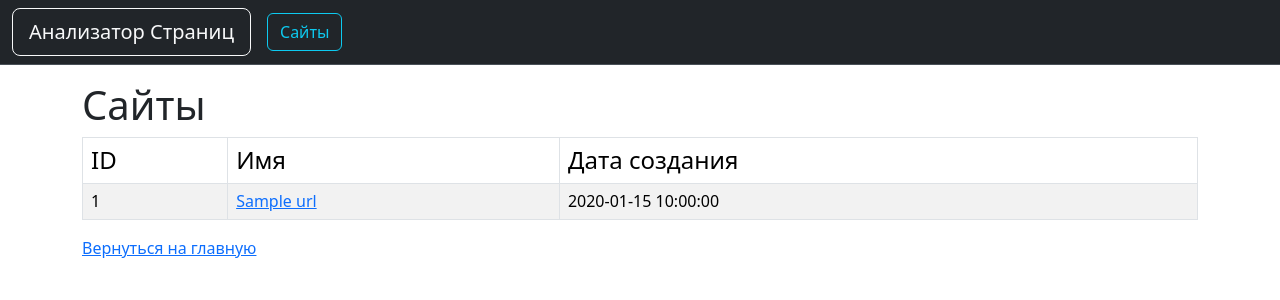
After one commit to Ker0s1n/python-project-83, a Flask app: page /urls in a window 1280 px wide. The commit adds this page. Shown: the top 300 px of the page. Run offline with Flask 3, Linux system fonts and the light colour scheme; a database or web service that is not in the repository returns one stand-in record (values such as "Sample title"); some libraries are stand-ins or nearby versions.

Commit message:
step3 complete

```diff
--- a/database.sql
+++ b/database.sql
@@ -1,5 +1,5 @@
 CREATE TABLE IF NOT EXISTS urls (
     id SERIAL PRIMARY KEY,
     name VARCHAR(255) NOT NULL,
-    created_at TIMESTAMP DEFAULT CURRENT_TIMESTAMP
+    created_at DATE DEFAULT CURRENT_TIMESTAMP
 );
--- a/page_analyzer/app.py
+++ b/page_analyzer/app.py
@@ -47,11 +47,18 @@ def post_url():
         ), 422
 
     conn = db_module.connect_db(DATABASE_URL)
+
+    id = db_module.url_unique_id(conn, url)
+    if id is not None:
+        db_module.close(conn)
+        flash(f'URL был добавлен ранее c id: {id}', 'warning')
+        return redirect(url_for('get_url', id=id), code=302)
+
     id = db_module.add_url(conn, url)
     db_module.close(conn)
 
     flash(f'URL был успешно добавлен c id: {id}', 'success')
-    return redirect(url_for('home_page'), code=302)
+    return redirect(url_for('get_url', id=id), code=302)
 
 
 @app.route('/urls/<int:id>')
@@ -61,10 +68,25 @@ def get_url(id):
 
     if not url_info:
         db_module.close(conn)
-        return '<h1>Page not found</h1>'
+        return render_template('urls/not_found.html')
 
     db_module.close(conn)
     return render_template(
         'urls/id_info.html',
-        url_info=url_info
+        url_info=url_info,
+        messages=get_flashed_messages(with_categories=True)
     )
+
+
+@app.route('/urls')
+def get_urls_list():
+    messages = get_flashed_messages(with_categories=True)
+    conn = db_module.connect_db(DATABASE_URL)
+    urls = db_module.show_urls(conn)
+    db_module.close(conn)
+
+    return render_template(
+        'urls/show_urls.html',
+        urls=urls,
+        messages=messages
+    )
--- a/page_analyzer/db_module.py
+++ b/page_analyzer/db_module.py
@@ -33,3 +33,21 @@ def get_url(conn, id):
         if not url_info:
             return None
         return url_info
+
+
+def show_urls(conn):
+    query = 'SELECT * FROM urls ORDER BY id DESC'
+    with conn.cursor(cursor_factory=RealDictCursor) as curs:
+        curs.execute(query)
+        urls_all = curs.fetchall()
+        return urls_all
+
+
+def url_unique_id(conn, url):
+    query = 'SELECT id, name FROM urls WHERE name = %s'
+    with conn.cursor(cursor_factory=RealDictCursor) as curs:
+        curs.execute(query, (url['url'],))
+        url_id = curs.fetchone()
+        if not url_id:
+            return None
+        return url_id['id']
--- a/page_analyzer/templates/layout.html
+++ b/page_analyzer/templates/layout.html
@@ -24,6 +24,9 @@
       {% if category=='success' %}
       <h5 class="text-bg-success p-3 text-center">{{ message }}</h5>
       {% endif %}
+      {% if category=='warning' %}
+      <h5 class="text-bg-warning p-3 text-center">{{ message }}</h5>
+      {% endif %}
       {% endfor %}
     {% endif %}
 
--- /dev/null
+++ b/page_analyzer/templates/urls/show_urls.html
@@ -0,0 +1,32 @@
+{% extends "layout.html" %}
+
+{% block title %}Сайты{% endblock %}
+
+{% block content %}
+<div class="container my-3">
+    <h1>Сайты<h1>
+    <table class="table table-bordered table-striped" data-test="urls">
+        <thead class="fs-4">
+            <tr>
+                <td>ID</td>
+                <td>Имя</td>
+                <td>Дата создания</td>
+            </tr>
+        </thead>
+        <tbody class="fs-6 fw-normal">
+            {% for url in urls %}
+            <tr>
+                <td>{{ url.id }}</td>
+                <td>
+                <a href="{{ url_for('get_url', id=url.id) }}">{{ url.name }}</a>
+                </td>
+                <td>{{ url.created_at }}</td>
+            </tr>
+            {% endfor %}
+        </tbody>
+    </table>
+</div>
+<div class="container my-3">
+    <p><a href="/">Вернуться на главную</a></p>
+</div>
+{% endblock %}
```
Also changed, not shown: page_analyzer/templates/urls/id_info.html (added, +21 -0 lines), page_analyzer/templates/urls/not_found.html (added, +11 -0 lines).
